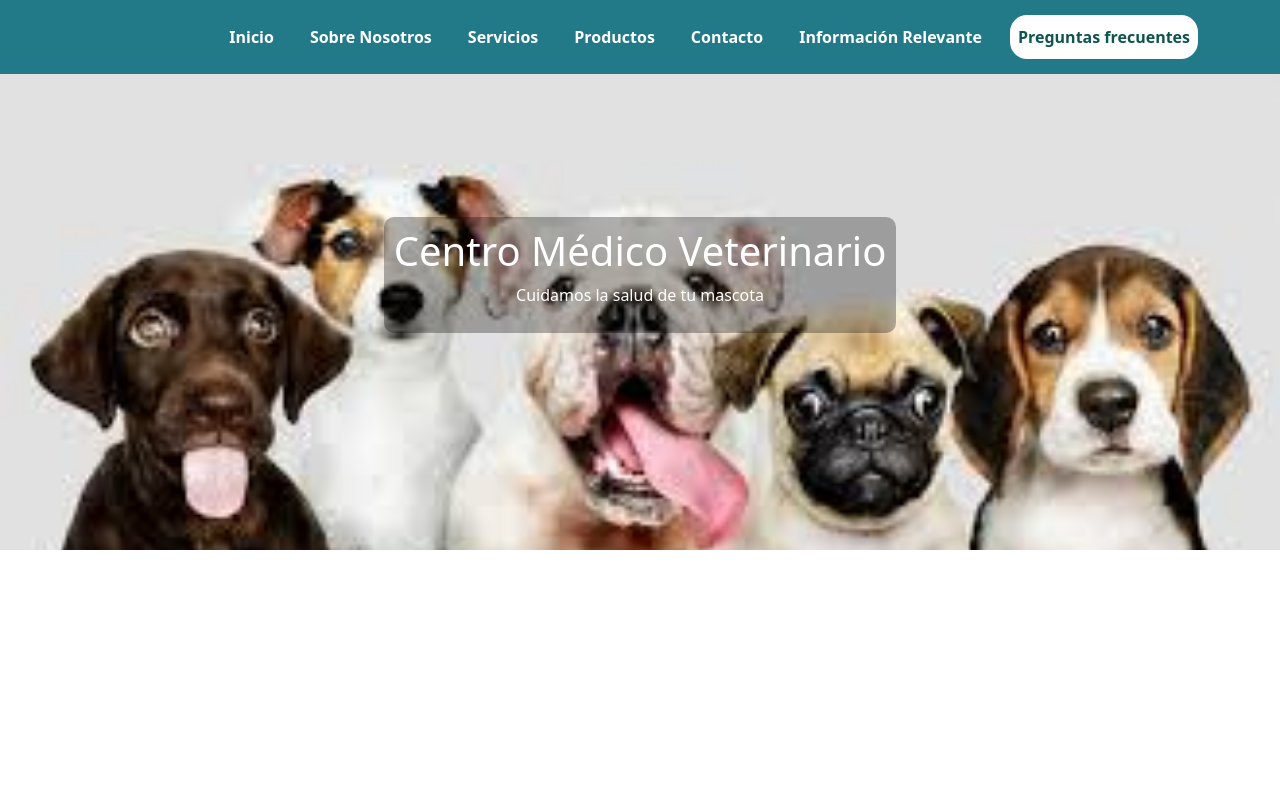
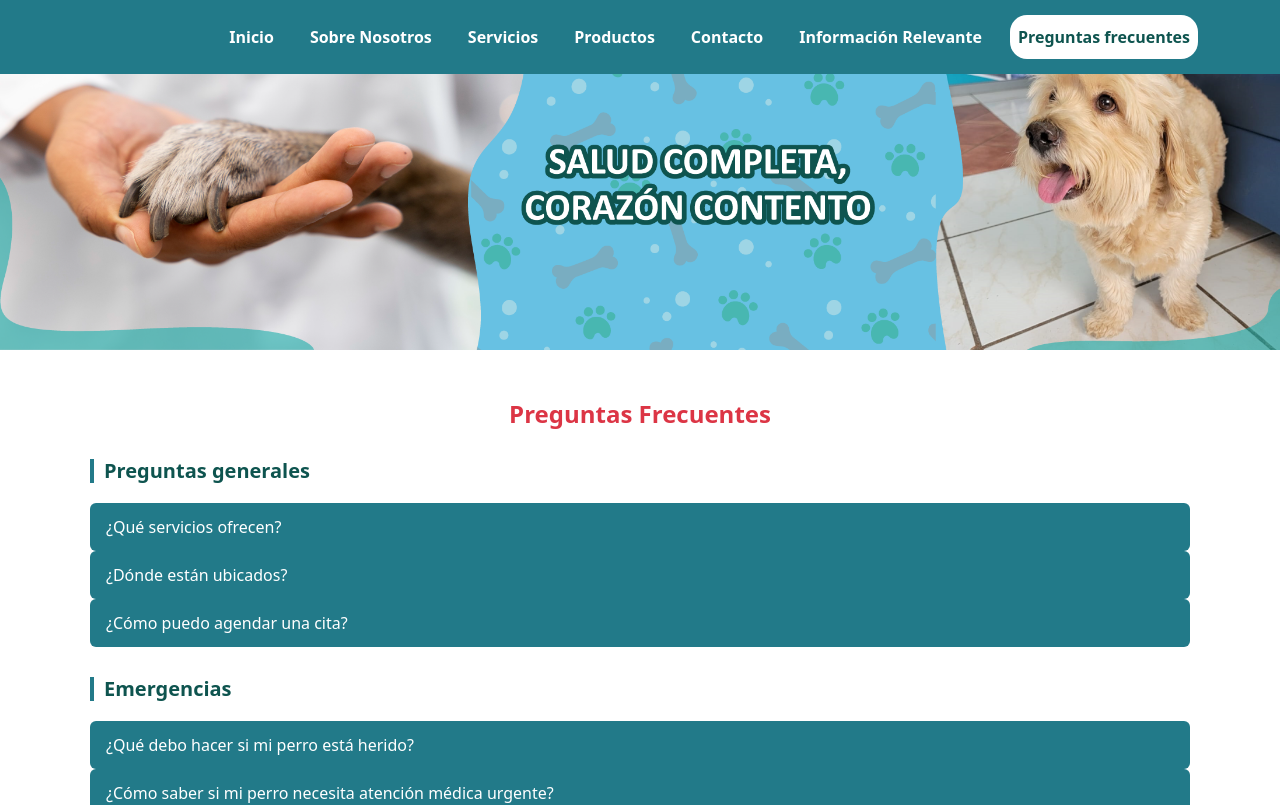
Before and after one commit to JessicaAvila77/cemevet, an Angular app: page /faq in a window 1280 px wide. Shown: the top 805 px of the page. Built offline with nearby package versions, Linux system fonts and the light colour scheme.

Commit message:
Pagina pregutas frecuentes

```diff
--- a/angular.json
+++ b/angular.json
@@ -37,7 +37,9 @@
               "node_modules/bootstrap-icons/font/bootstrap-icons.css",
               "src/styles.scss"
             ],
-            "scripts": []
+            "scripts": [
+              "node_modules/bootstrap/dist/js/bootstrap.bundle.min.js"
+            ]
           },
 
 
--- a/src/app/Components/banner/banner.component.html
+++ b/src/app/Components/banner/banner.component.html
@@ -1,7 +1 @@
-<div class="banner">
-
-    <div class="banner-overlay">
-      <h1>{{ titulo }}</h1>
-      <p>{{ subtitulo }}</p>
-    </div>
-  </div>
+<div class="banner"></div>
--- a/src/app/Components/banner/banner.component.scss
+++ b/src/app/Components/banner/banner.component.scss
@@ -1,38 +1,29 @@
 
 .banner {
-  background-image: url('/descarga.jpg'); /* Imagen de fondo */
-  background-size: cover; /* Asegura que la imagen cubra todo */
+  width: 100%;
+  height: 350px; /* Ajusta la altura del banner */
+  background-image: url('/Portada-CeMeVet_V4.png'); /* Asegúrate de que el nombre sea correcto */
+  background-size: cover;
   background-position: center;
-  height: 550px; /* Altura más flexible */
+  background-repeat: no-repeat;
   display: flex;
   align-items: center;
   justify-content: center;
-  text-align: center;
-  color: white;
-  position: relative;
-  padding: 20px;
-  margin-bottom: 10px;
+  margin-bottom: 5px; /* 🔹 Reducimos el margen inferior */
+  padding-bottom: 0;
+
 }
 
-/* 🔹 Asegurar que el texto se mantenga en el centro en móviles */
-.banner-overlay {
-  background: rgba(0, 0, 0, 0.3); /* Oscurece un poco la imagen */
-  padding: 10px;
-  border-radius: 10px;
+/*Ajustes para móviles */
+@media (max-width: 768px) {
+  .banner {
+    height: 200px; /* Reduce la altura en pantallas pequeñas */
+    background-size: contain; /* Evita que la imagen se recorte */
+    margin-bottom: 0px;
+  }
 }
 
-/* 🔹 Ajustar el banner en móviles */
-@media (max-width: 768px) {
-  .banner {
-    height: 250px; /* Reduce la altura en móviles */
-    background-size: contain; /* Ajusta la imagen */
-  }
-
-  .banner-overlay h1 {
-    font-size: 20px; /* Reduce el tamaño del título */
-  }
-
-  .banner-overlay p {
-    font-size: 16px;
-  }
+.navbar {
+  margin-bottom: 0; /* 🔹 Elimina espacio entre navbar y banner */
+  padding-bottom: 0; /* 🔹 Evita separación innecesaria */
 }
--- a/src/app/Components/banner/banner.component.ts
+++ b/src/app/Components/banner/banner.component.ts
@@ -8,8 +8,6 @@ import { Component, Input } from '@angular/core';
 })
 export class BannerComponent {
 
-  @Input() titulo: string = '';
-  @Input() subtitulo: string = '';
 
 
 }
--- a/src/app/app.component.html
+++ b/src/app/app.component.html
@@ -1,7 +1,7 @@
 
 <app-navbar></app-navbar>
 
-<app-banner titulo="Centro Médico Veterinario" subtitulo="Cuidamos la salud de tu mascota"></app-banner>
+<app-banner></app-banner>
 
 <main>
 
--- /dev/null
+++ b/src/app/data/preguntas-frecuentes.ts
@@ -0,0 +1,60 @@
+
+
+export const preguntas_agrupadas = [
+  {
+    categoria: "Preguntas generales",
+    preguntas: [
+      {
+        titulo: "¿Qué servicios ofrecen?",
+        respuesta: "Ofrecemos consultas médicas, vacunación, cirugías, laboratorio, y más."
+      },
+      {
+        titulo: "¿Dónde están ubicados?",
+        respuesta: "Estamos en Comayagua, Barrio Santa Lucía, frente a gasolinera UNO."
+      },
+      {
+        titulo: "¿Cómo puedo agendar una cita?",
+        respuesta: "Puedes agendar tu cita llamando a nuestro número de contacto o escribiéndonos por WhatsApp. También puedes visitarnos directamente."
+      }
+    ]
+  },
+  {
+    categoria: "Emergencias",
+    preguntas: [
+      {
+        titulo: "¿Qué debo hacer si mi perro está herido?",
+        respuesta: "Mantén la calma, evita moverlo demasiado y acude de inmediato a la clínica veterinaria para recibir atención urgente."
+      },
+      {
+        titulo: "¿Cómo saber si mi perro necesita atención médica urgente?",
+        respuesta: "Si presenta sangrado, dificultad para respirar, vómitos persistentes, diarrea con sangre, fiebre alta o no responde a estímulos, debe ser evaluado de inmediato."
+      }
+    ]
+  },
+  {
+    categoria: "Salud y Alimentación",
+    preguntas: [
+      {
+        titulo: "¿Qué dieta es la mejor para mi perro?",
+        respuesta: "Depende de la edad, raza y condición de salud. Recomendamos alimento balanceado de calidad, ajustado a sus necesidades nutricionales."
+      },
+      {
+        titulo: "¿Qué hacer si mi perro vomita o tiene diarrea?",
+        respuesta: "Retira la comida por 12 horas, ofrece agua y si persiste o hay sangre, debilidad o fiebre, llévalo al veterinario."
+      }
+    ]
+  },
+  {
+    categoria: "Cuidado y Prevención",
+    preguntas: [
+      {
+        titulo: "¿Cómo prevenir los parásitos en los perros?",
+        respuesta: "Aplica desparasitantes internos y externos regularmente, mantén su espacio limpio y evita el contacto con animales infestados."
+      },
+      {
+        titulo: "¿Cuántas veces al año debo llevar a mi perro al veterinario?",
+        respuesta: "Al menos una vez al año para chequeo general y vacunas. En cachorros o perros mayores, puede ser necesario hacerlo con más frecuencia."
+      }
+    ]
+  }
+];
--- a/src/app/pages/faq/preguntas-frecuentes/preguntas-frecuentes.component.html
+++ b/src/app/pages/faq/preguntas-frecuentes/preguntas-frecuentes.component.html
@@ -1 +1,18 @@
-<p>preguntas-frecuentes works!</p>
+<div class="container">
+  <h4 class="text-center text-danger titulo-servicios">Preguntas Frecuentes</h4>
+
+  <div *ngFor="let categoria of preguntasCategorias">
+    <h5>{{ categoria.categoria }}</h5>
+
+    <div *ngFor="let pregunta of categoria.preguntas">
+      <button class="btn btn-pregunta"
+              (click)="togglePregunta(pregunta.titulo)">
+        {{ pregunta.titulo }}
+      </button>
+
+      <div class="respuesta" *ngIf="openPreguntaId === pregunta.titulo">
+        {{ pregunta.respuesta }}
+      </div>
+    </div>
+  </div>
+</div>
--- a/src/app/pages/faq/preguntas-frecuentes/preguntas-frecuentes.component.scss
+++ b/src/app/pages/faq/preguntas-frecuentes/preguntas-frecuentes.component.scss
@@ -0,0 +1,131 @@
+
+.titulo-faq {
+    font-size: 28px;
+    font-weight: bold;
+    color: #227a89; /* Color de la paleta */
+    margin-bottom: 20px;
+  }
+
+  .accordion-item {
+    border: 1px solid #227a89; /* Borde con color de la paleta */
+    border-radius: 8px;
+    margin-bottom: 10px;
+  }
+
+  .accordion-button {
+    background-color: #227a89; /* Fondo de los botones */
+    color: white;
+    font-weight: bold;
+  }
+
+  .accordion-button:not(.collapsed) {
+    background-color: #175e66; /* Color más oscuro cuando está abierto */
+  }
+
+  .accordion-button:hover {
+    background-color: #1c6d75;
+  }
+
+  .accordion-body {
+    background-color: #f8f9fa;
+    color: #333;
+    padding: 15px;
+  }
+
+  .card {
+    border-radius: 10px;
+  }
+
+  .card-header {
+    background-color: #227a89;
+  }
+
+  .card-body {
+    background-color: #f9f9f9;
+  }
+
+  h4 {
+    font-weight: bold;
+    color: #227a89;
+  }
+
+  .accordion-button {
+    background-color: #227a89;
+    color: white;
+  }
+
+  .accordion-button:not(.collapsed) {
+    background-color: #1a5e6a;
+    color: white;
+  }
+
+  h4 {
+    margin-top: 0px; /*  Asegura que no esté pegado al navbar */
+    margin-bottom: 20px; /*  Reduce el espacio para que no se "pierda" */
+    display: block !important;
+    text-align: center;
+    font-size: 24px;
+    color: #f43b3b; /*  Color rojo asegurado */
+    position: relative; /*  Asegura que se posicione bien */
+    z-index: 10; /*  Asegura que no quede detrás de otros elementos */
+  }
+
+  .titulo-servicios {
+    margin-top: 25px;  /* Reduce el espacio arriba */
+    margin-bottom: 20px; /* Espacio con las tarjetas */
+    font-size: 24px;
+    text-align: center;
+    color: #f43b3b; /* Rojo de la paleta */
+  }
+
+  .container {
+    padding: 20px;
+    background-color: #ffffff;
+  }
+
+  // Título general
+  h3 {
+    color: #0e544f;
+    text-align: center;
+    font-weight: bold;
+    margin-bottom: 30px;
+  }
+
+  // Título de categorías
+  h5 {
+    color: #0e544f;
+    font-weight: bold;
+    margin-top: 30px;
+    margin-bottom: 20px;
+    border-left: 4px solid #227a89;
+    padding-left: 10px;
+  }
+
+  // Botón de pregunta
+  .btn-pregunta {
+    width: 100%;
+    text-align: left;
+    background-color: #227a89;
+    color: white;
+    border: none;
+    padding: 12px 16px;
+    border-radius: 6px;
+    font-weight: 500;
+    transition: background-color 0.3s ease;
+
+    &:hover {
+      background-color: #67c5e7;
+      color: #0e544f;
+    }
+  }
+
+  // Contenedor de respuesta
+  .respuesta {
+    background-color: #e6f2f2;
+    color: #0e544f;
+    border: 1px solid #c2e3e3;
+    border-radius: 6px;
+    padding: 15px;
+    margin-top: 6px;
+    margin-bottom: 10px;
+  }
--- a/src/app/pages/faq/preguntas-frecuentes/preguntas-frecuentes.component.ts
+++ b/src/app/pages/faq/preguntas-frecuentes/preguntas-frecuentes.component.ts
@@ -1,11 +1,32 @@
-import { Component } from '@angular/core';
+import { Component, OnInit } from '@angular/core';
+import { IPregunta } from '../../../types/IPreguntas';
+import { PreguntasService } from '../../../services/preguntas.service';
+import { CommonModule } from '@angular/common';
 
 @Component({
   selector: 'app-preguntas-frecuentes',
-  imports: [],
+  imports: [CommonModule],
   templateUrl: './preguntas-frecuentes.component.html',
   styleUrl: './preguntas-frecuentes.component.scss'
 })
-export class PreguntasFrecuentesComponent {
+
+//cargara las preguntas desde el servicio cuando se incie el componente
+export class PreguntasFrecuentesComponent implements OnInit {
+
+  preguntasCategorias: IPregunta[] = [];
+
+  openPreguntaId: string | null = null;
+
+  //inyecta el servicio en el componente, solo se usa internamente (private)
+  constructor(private preguntasService : PreguntasService) {}
+
+  //llama al servicio para obtener las preguntas y las guarda en preguntasCategorias
+  ngOnInit(): void {
+    this.preguntasCategorias = this.preguntasService.getPreguntas();
+  }
+
+  togglePregunta(id: string): void {
+    this.openPreguntaId = this.openPreguntaId === id ? null : id;
+  }
 
 }
--- a/src/app/pages/servicios/servicios.component.scss
+++ b/src/app/pages/servicios/servicios.component.scss
@@ -11,29 +11,31 @@
   .contenedor-servicios {
     gap: 25px; // aumenta la separación entre columnas en móvil
     padding: 15px; // espacio en los bordes para evitar que se vea pegado
+    margin-top: -30px;
   }
 }
 
 h4 {
-  margin-top: 0px; /* 🔹 Asegura que no esté pegado al navbar */
-  margin-bottom: 20px; /* 🔹 Reduce el espacio para que no se "pierda" */
+  margin-top: 0px; /*  Asegura que no esté pegado al navbar */
+  margin-bottom: 20px; /*  Reduce el espacio para que no se "pierda" */
   display: block !important;
   text-align: center;
   font-size: 24px;
-  color: #f43b3b; /* 🔹 Color rojo asegurado */
-  position: relative; /* 🔹 Asegura que se posicione bien */
-  z-index: 10; /* 🔹 Asegura que no quede detrás de otros elementos */
+  color: #f43b3b; /*  Color rojo asegurado */
+  position: relative; /*  Asegura que se posicione bien */
+  z-index: 10; /*  Asegura que no quede detrás de otros elementos */
 }
 
 
 .servicios-container {
-  margin-top: -30px; /* 🔹 Acerca el título más al banner */
+
+  margin-top: 0px;
 }
 
 .titulo-servicios {
-  margin-top: 45px;  /* 🔹 Reduce el espacio arriba */
+  margin-top: 25px;  /* Reduce el espacio arriba */
   margin-bottom: 20px; /* Espacio con las tarjetas */
   font-size: 24px;
   text-align: center;
-  color: #f43b3b; /* 🔹 Rojo de la paleta */
+  color: #f43b3b; /* Rojo de la paleta */
 }
--- /dev/null
+++ b/src/app/services/preguntas.service.ts
@@ -0,0 +1,19 @@
+import { Injectable } from '@angular/core';
+import { preguntas_agrupadas } from '../data/preguntas-frecuentes';
+import { IPregunta,  } from '../types/IPreguntas';
+
+@Injectable({
+  providedIn: 'root'
+})
+
+//obtiene los datos y la logica para obtener las preguntas
+//importa preguntas_data y retorna un arreglo de tipo Ipregunta
+//este servicio es una logica externa al componente
+export class PreguntasService {
+
+  getPreguntas():IPregunta[] {
+    return preguntas_agrupadas;
+  }
+
+
+}
--- /dev/null
+++ b/src/app/types/IPreguntas.ts
@@ -0,0 +1,8 @@
+
+export interface IPregunta {
+  categoria: string;
+  preguntas: {
+    titulo: string;
+    respuesta: string;
+  }[];
+}
```
Also changed, not shown: public/Portada-CeMeVet_V4.png (added), 1 other file (tests, documents, lock files or other folders).
